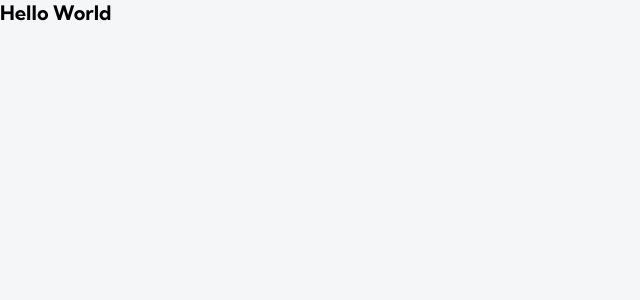
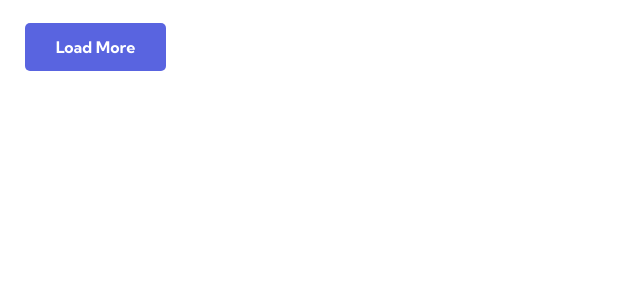
Before and after one commit to MatheusXG/DevJobs, a React (Vite) app: page / in a window 1280 px wide. Shown: the top 300 px of the page, without its empty margins (0-640 px from the left). Built offline with nearby package versions, Linux system fonts and the light colour scheme.

Commit message:
create:  componente button

```diff
--- a/src/App.tsx
+++ b/src/App.tsx
@@ -1,3 +1,4 @@
+import { Button } from './components/Button';
 import { ThemeProvider } from './contexts/useTheme';
 import GlobalStyles from './styles/global';
 
@@ -5,7 +6,7 @@ function App() {
   return (
     <>
       <ThemeProvider>
-        <h1>Hello World</h1>
+        <Button color="primary">{'Load More'}</Button>
         <GlobalStyles />
       </ThemeProvider>
     </>
--- /dev/null
+++ b/src/components/Button/index.tsx
@@ -0,0 +1,20 @@
+import React from 'react';
+import * as S from './styles';
+
+export type ButtonProps = {
+  color?: 'primary' | 'secondary';
+  onClick?: (event: React.MouseEvent<HTMLButtonElement>) => void;
+  children?: React.ReactNode;
+};
+
+export const Button = ({
+  onClick,
+  children,
+  color = 'primary',
+}: ButtonProps) => {
+  return (
+    <S.Button color={color} onClick={onClick}>
+      {children}
+    </S.Button>
+  );
+};
--- /dev/null
+++ b/src/components/Button/styles.ts
@@ -0,0 +1,41 @@
+import styled, { css } from 'styled-components';
+import { ButtonProps } from '.';
+
+const COLOR = {
+  primary: css`
+    color: ${({ theme }) => theme.colors.primary.color};
+    background-color: ${({ theme }) => theme.colors.primary.buttonBackground};
+    &:hover {
+      background-color: ${({ theme }) =>
+        theme.colors.primary.buttonHoverBackground};
+    }
+  `,
+  secondary: css`
+    color: ${({ theme }) => theme.colors.secondary.color};
+    background-color: ${({ theme }) => theme.colors.secondary.buttonBackground};
+    &:hover {
+      background-color: ${({ theme }) =>
+        theme.colors.secondary.buttonHoverBackground};
+    }
+  `,
+};
+
+export const Button = styled.button<ButtonProps>`
+  width: 141px;
+  height: 48px;
+  border-radius: 5px;
+  border: none;
+  cursor: pointer;
+
+  ${(props) => props.color && COLOR[props.color]}
+
+  transition: background-color 0.2s;
+
+  font-family: 'Kumbh Sans';
+  font-style: normal;
+  font-weight: 700;
+  font-size: 16px;
+  line-height: 20px;
+
+  margin: 23px 25px;
+`;
--- a/src/styles/light.ts
+++ b/src/styles/light.ts
@@ -1,5 +1,16 @@
 export const light = {
   colors: {
-    background: '#F4F6F8',
+    background: '#FFFFFF',
+    white: '#FFFFFF',
+    primary: {
+      color: '#FFFFFF',
+      buttonBackground: '#5964E0',
+      buttonHoverBackground: '#939BF4',
+    },
+    secondary: {
+      color: '#5964E0',
+      buttonBackground: '#EFF0FC',
+      buttonHoverBackground: '#C5C9F4',
+    },
   },
 };
```
Also changed, not shown: src/types/styled.d.ts (+11 -1 lines).
